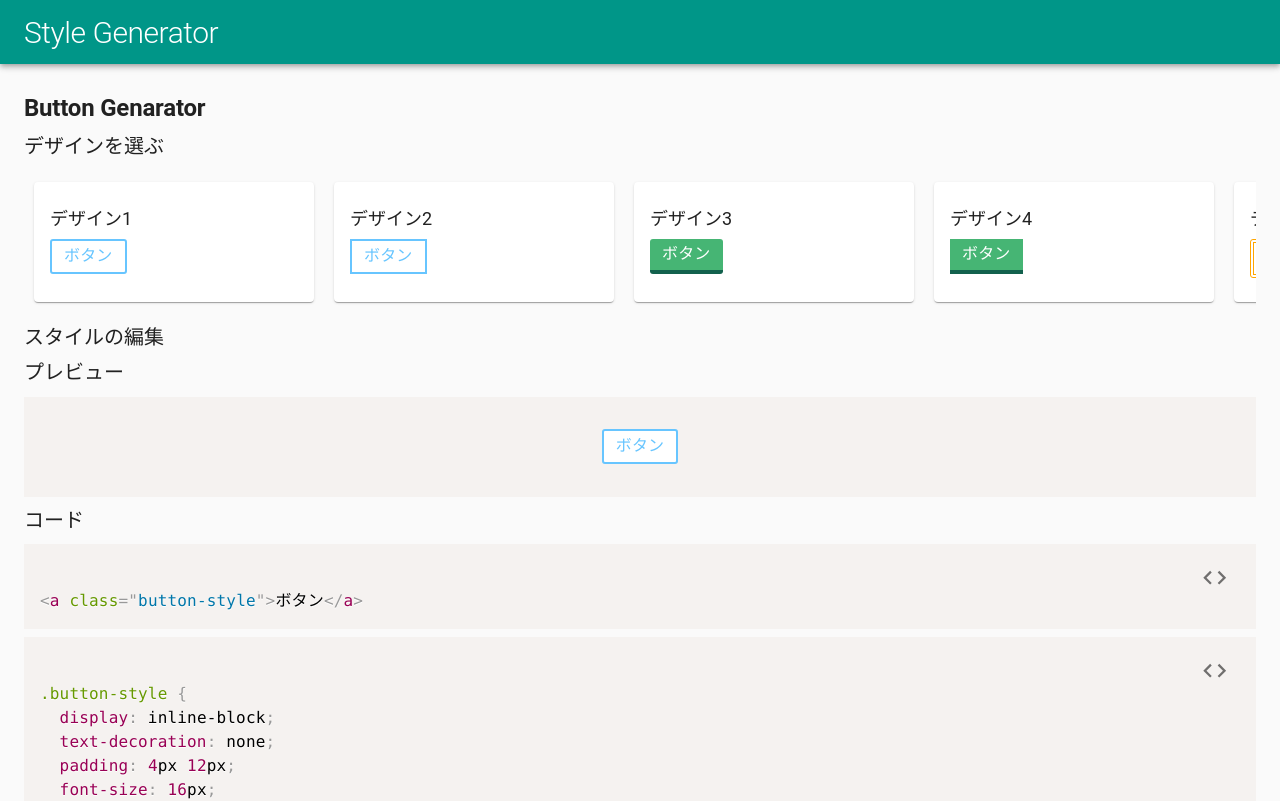
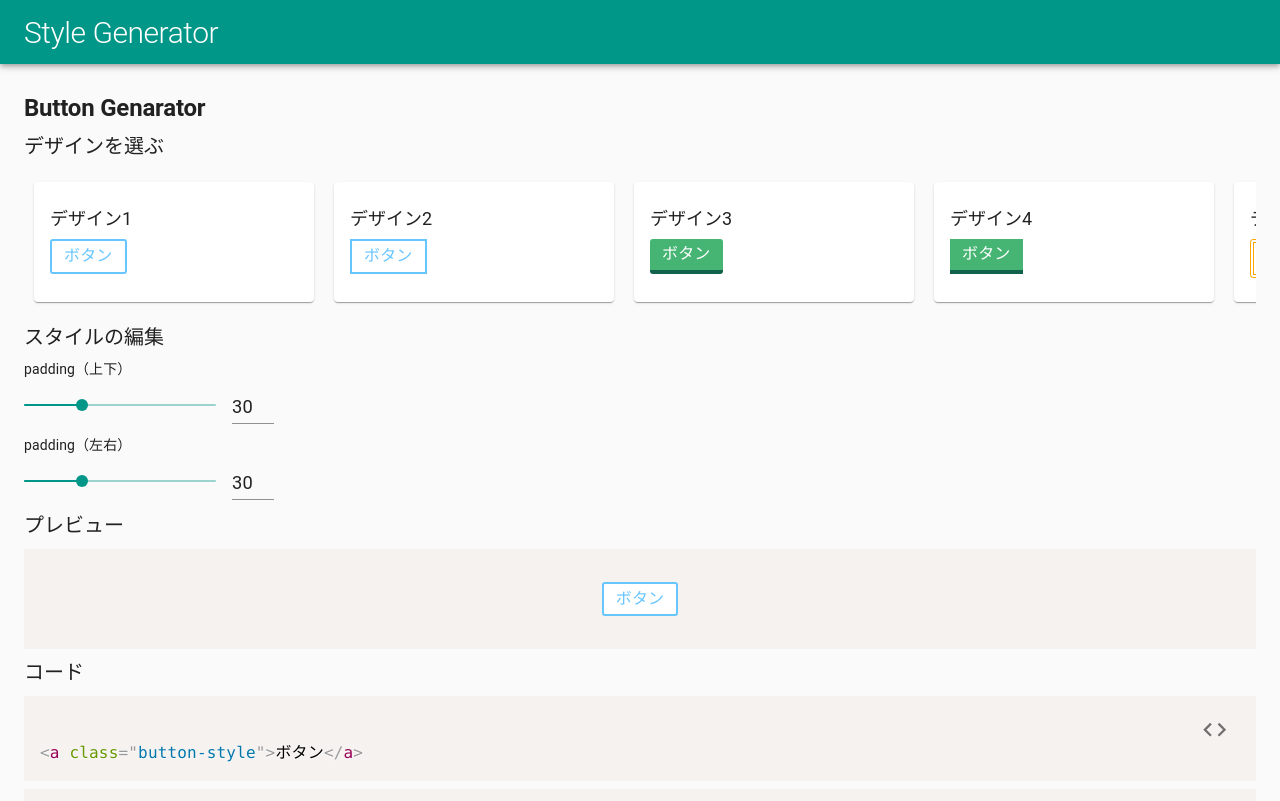
Before and after one commit to Yota-K/html-css-style-generator, a Next.js app: page /create-button in a window 1280 px wide. Shown: the top 801 px of the page. Built offline with nearby package versions, Linux system fonts and the light colour scheme.

Commit message:
padding調整用のコンポーネントを作った。

```diff
--- /dev/null
+++ b/src/components/Atoms/InputSlider/index.tsx
@@ -0,0 +1,46 @@
+import React, { useState } from 'react';
+import { makeStyles } from '@material-ui/core/styles';
+import Grid from '@material-ui/core/Grid';
+import Input from '@material-ui/core/Input';
+import Slider from '@material-ui/core/Slider';
+
+const useStyles = makeStyles({
+  root: {
+    width: 250,
+  },
+  input: {
+    width: 42,
+  },
+});
+
+export const InputSlider = () => {
+  const classes = useStyles();
+
+  const [value, setValue] = React.useState<string | number | number[]>(30);
+
+  // 数値だけではなく、配列のパターンがある？？
+  const handleSliderChange = (event: any, newValue: number | number[]) => {
+    setValue(newValue);
+  };
+
+  const handleInputChange = (event: React.ChangeEvent<HTMLInputElement>) => {
+    setValue(event.target.value === '' ? '' : Number(event.target.value));
+  };
+
+  return (
+    <div className={classes.root}>
+      <Grid container spacing={2} alignItems="center">
+        <Grid item xs>
+          <Slider
+            value={typeof value === 'number' ? value : 0}
+            onChange={handleSliderChange}
+            aria-labelledby="input-slider"
+          />
+        </Grid>
+        <Grid item>
+          <Input className={classes.input} value={value} margin="dense" onChange={handleInputChange} />
+        </Grid>
+      </Grid>
+    </div>
+  );
+};
--- /dev/null
+++ b/src/components/Molecules/ButtonGenerator/Edit/index.tsx
@@ -0,0 +1,17 @@
+import React from 'react';
+
+import { AppTypography } from '../../../Atoms/Typography/index';
+import { InputSlider } from '../../../Atoms/InputSlider/index';
+
+interface Props {
+  heading: string;
+}
+
+export const Edit: React.FC<Props> = ({ heading }) => {
+  return (
+    <>
+      <AppTypography variant="h4" text={heading} />
+      <InputSlider />
+    </>
+  );
+};
--- a/src/components/Organisms/ButtonGenarator/EditView/index.tsx
+++ b/src/components/Organisms/ButtonGenarator/EditView/index.tsx
@@ -1,11 +1,14 @@
 import React from 'react';
 
 import { AppTypography } from '../../../Atoms/Typography/index';
+import { Edit } from '../../../Molecules/ButtonGenerator/Edit/index';
 
 export const ButtonEditView = () => {
   return (
     <>
       <AppTypography variant="h3" text="スタイルの編集" />
+      <Edit heading="padding（上下）" />
+      <Edit heading="padding（左右）" />
     </>
   );
 };
```
